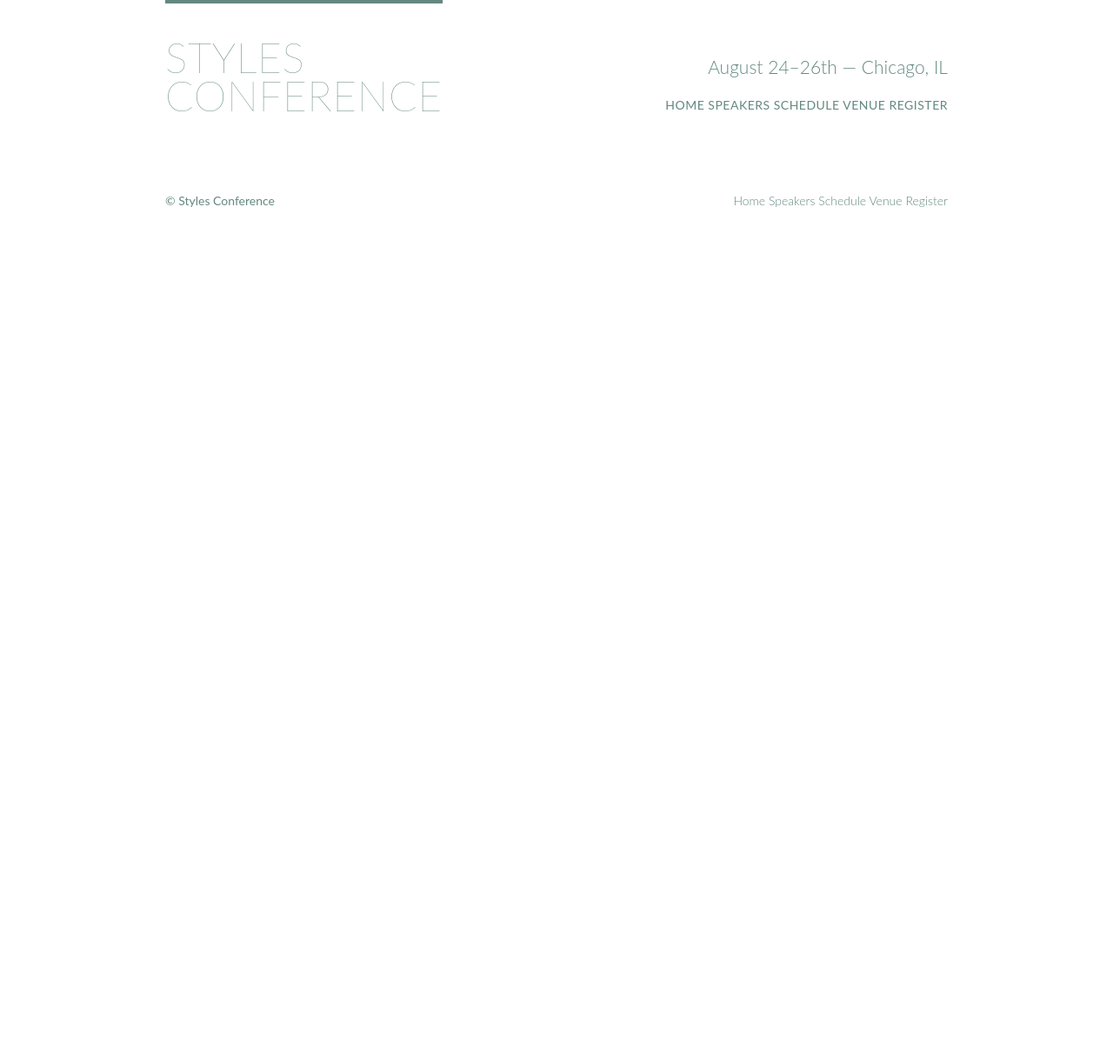
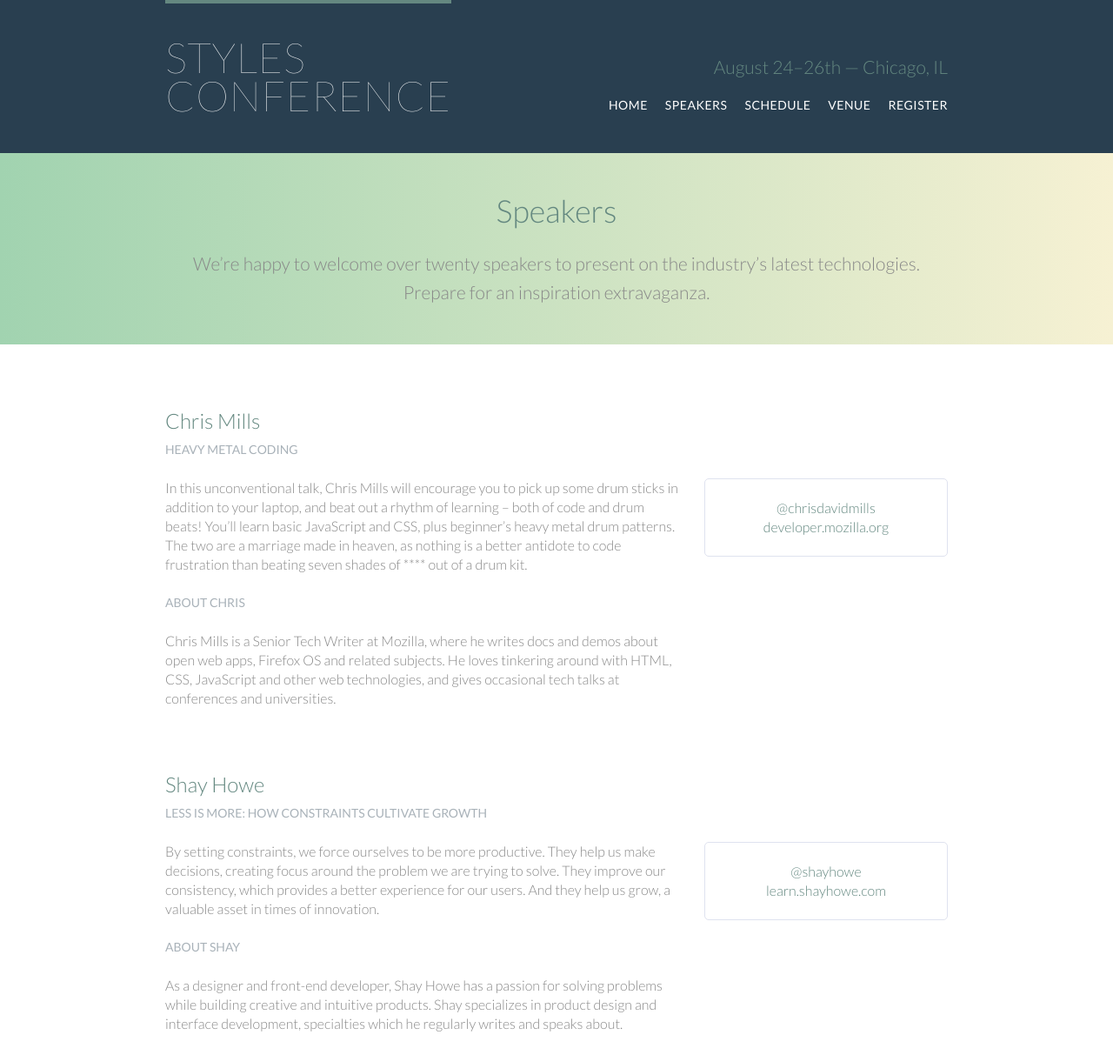
Before and after one commit to robertsturner52/styles-conference, a plain HTML site: page speakers.html in a window 1280 px wide. Shown: the top 1213 px of the page at 87% size. Before the commit the page ends 800 px from the top, so only its background shows below. Drawn offline with Linux system fonts and the light colour scheme.

Commit message:
Chapters 7 & 8
Background gradients and Lists

```diff
--- a/assets/stylesheets/main.css
+++ b/assets/stylesheets/main.css
@@ -2,11 +2,205 @@
 /* Eric Meyer's Reset CSS v2.0 - http://cssreset.com */
 html,body,div,span,applet,object,iframe,h1,h2,h3,h4,h5,h6,p,blockquote,pre,a,abbr,acronym,address,big,cite,code,del,dfn,em,img,ins,kbd,q,s,samp,small,strike,strong,sub,sup,tt,var,b,u,i,center,dl,dt,dd,ol,ul,li,fieldset,form,label,legend,table,caption,tbody,tfoot,thead,tr,th,td,article,aside,canvas,details,embed,figure,figcaption,footer,header,hgroup,menu,nav,output,ruby,section,summary,time,mark,audio,video{border:0;font-size:100%;font:inherit;vertical-align:baseline;margin:0;padding:0}article,aside,details,figcaption,figure,footer,header,hgroup,menu,nav,section{display:block}body{line-height:1}ol,ul{list-style:none}blockquote,q{quotes:none}blockquote:before,blockquote:after,q:before,q:after{content:none}table{border-collapse:collapse;border-spacing:0}
 
+/* Buttons */
+
+.btn {
+    border-radius: 5px;
+    color: #fff;
+    cursor: pointer;
+    font-weight: 400;
+    letter-spacing: .5px;
+    text-transform: uppercase;
+    display: inline-block;
+    margin: 0;
+}
+.btn-alt {
+    border: 1px solid #fff;
+    padding: 10px 30px;
+}
+.btn-alt:hover {
+    background: #fff;
+    color: #648880;
+}
+
+/* Clearfix */
+
+.group:before, .group:after {
+    content: "";
+    display: table;
+}
+.group:after {
+    clear: both;
+}
+.group: {
+    clear: both;
+    *zoom: 1;
+}
+
 /* Custom Styles */
 
 body {
+    background: #293f50;
     color: #888;
     font: 300 16px/22px "Lato", "Open Sans", "Helvetica Neue", Helvetica, Arial, sans-serif;
+}
+
+/* Grid */
+
+*, *:before, *:after {
+    -webkit-box-sizing: border-box;
+    -moz-box-sizing: border-box;
+    box-sizing: border-box;
+}
+
+.grid, .container {
+    width: 960px;
+    margin: 0 auto;
+}
+.container {
+    padding: 0px 30px;
+}
+.col-1-3, .col-2-3 {
+    display: inline-block;
+    vertical-align: top;
+}
+.grid, .col-1-3, .col-2-3 {
+    padding-left: 15px;
+    padding-right: 15px;
+}
+.col-1-3 {
+    width: 33.33%;
+}
+.col-2-3 {
+    width: 66.66%;
+}
+
+/* Home */
+
+.hero {
+    padding: 22px 80px 66px 80px;
+    color: #fff;
+    line-height: 44px;
+    text-align: center;
+}
+.hero h2 {
+    font-size: 36px;
+}
+.hero p {
+    font-size: 24px;
+    font-weight: 100;
+}
+.teaser a:hover h3 {
+    color: #a9b2b9;
+}
+
+/* Leads */
+
+.lead {
+    text-align: center;
+}
+.lead p {
+    font-size: 21px;
+    line-height: 33px;
+}
+
+/* Links */
+
+a {
+    color: #648880;
+    text-decoration: none;
+}
+a:hover {
+    color: #a9b2b9;
+}
+p a {
+    border-bottom: 1px solid #dfe2ef;
+}
+.primary-header a, .primary-footer a {
+    color: #fff;
+}
+.primary-header a:hover, .primary-footer a:hover {
+    color: #648880;
+}
+
+/* Navigation */
+
+.nav {
+    text-align: right;
+}
+.nav li {
+    display: inline-block;
+    margin: 0 10px;
+    vertical-align: top;
+}
+.nav li:last-child {
+    margin-right: 0;
+}
+
+/* Primary Footer */
+
+.primary-footer small {
+    float: left;
+    font-weight: 400;
+}
+.primary-footer {
+    padding-bottom: 44px;
+    padding-top: 44px;
+    color: #648880;
+    font-size: 14px;
+}
+
+/* Primary Header */
+
+.logo {
+    float: left;
+    border-top: 4px solid #648880;
+    padding: 40px 0 22px 0;
+    font-size: 48px;
+    font-weight: 100;
+    letter-spacing: .5px;
+    line-height: 44px;
+    text-transform: uppercase;
+}
+.tagline {
+    margin: 66px 0 22px 0;
+    text-align: right;
+}
+.primary-nav {
+    font-size: 14px;
+    font-weight: 400;
+    letter-spacing: .5px;
+    text-transform: uppercase;
+}
+
+/* Rows */
+
+.row, .row-alt {
+    min-width: 960px;
+}
+.row {
+    background: #fff;
+    padding: 66px 0 44px 0;
+}
+.row-alt {
+    background: #cbe2c1;
+    background: -webkit-linear-gradient(to right, #a1d3b0, #f6f1d3);
+    background: -moz-linear-gradient(to right, #a1d3b0, #f6f1d3);
+    background: linear-gradient(to right, #a1d3b0, #f6f1d3);
+    padding: 44px 0 22px 0;
+}
+
+/* Speakers */
+
+.speaker {
+    margin-bottom: 44px;
+}
+.speaker-info {
+    border: 1px solid #dfe2ef;
+    border-radius: 5px;
+    margin-top: 88px;
+    padding: 22px 0;
+    text-align: center;
 }
 
 /* Typography */
@@ -43,132 +237,3 @@ strong {
 cite, em {
     font-style: italic;
 }
-
-/* Links */
-
-a {
-    color: #648880;
-    text-decoration: none;
-}
-a:hover {
-    color: #a9b2b9;
-}
-p a {
-    border-bottom: 1px solid #dfe2ef;
-}
-
-/* Navigation */
-
-.nav {
-    text-align: right;
-}
-
-/* Grid */
-
-*, *:before, *:after {
-    -webkit-box-sizing: border-box;
-    -moz-box-sizing: border-box;
-    box-sizing: border-box;
-}
-
-.grid, .container {
-    width: 960px;
-    margin: 0 auto;
-}
-.container {
-    padding: 0px 30px;
-}
-.col-1-3, .col-2-3 {
-    display: inline-block;
-    vertical-align: top;
-}
-.grid, .col-1-3, .col-2-3 {
-    padding-left: 15px;
-    padding-right: 15px;
-}
-.col-1-3 {
-    width: 33.33%;
-}
-.col-2-3 {
-    width: 66.66%;
-}
-
-/* Clearfix */
-
-.group:before, .group:after {
-    content: "";
-    display: table;
-}
-.group:after {
-    clear: both;
-}
-.group: {
-    clear: both;
-    *zoom: 1;
-}
-
-/* Buttons */
-
-.btn {
-    border-radius: 5px;
-    display: inline-block;
-    margin: 0;
-}
-.btn-alt {
-    border: 1px solid #dfe2e5;
-    padding: 10px 30px;
-}
-
-/* Home */
-
-.hero {
-    padding: 22px 80px 66px 80px;
-    line-height: 44px;
-    text-align: center;
-}
-.hero h2 {
-    font-size: 36px;
-}
-.hero p {
-    font-size: 24px;
-    font-weight: 100;
-}
-.teaser a:hover h3 {
-    color: #a9b2b9;
-}
-
-/* Primary Header */
-
-.logo {
-    float: left;
-    border-top: 4px solid #648880;
-    padding: 40px 0 22px 0;
-    font-size: 48px;
-    font-weight: 100;
-    letter-spacing: .5px;
-    line-height: 44px;
-    text-transform: uppercase;
-}
-.tagline {
-    margin: 66px 0 22px 0;
-    text-align: right;
-}
-.primary-nav {
-    font-size: 14px;
-    font-weight: 400;
-    letter-spacing: .5px;
-    text-transform: uppercase;
-}
-
-/* Primary Footer */
-
-.primary-footer small {
-    float: left;
-    font-weight: 400;
-}
-.primary-footer {
-    padding-bottom: 44px;
-    padding-top: 44px;
-    color: #648880;
-    font-size: 14px;
-}
--- a/speakers.html
+++ b/speakers.html
@@ -4,31 +4,78 @@
     <meta charset="utf-8">
     <title>Speakers</title>
     <link rel="stylesheet" href="assets/stylesheets/main.css">
+    <link rel="stylesheet" href="http://fonts.googleapis.com/css?family=Lato:100,300,400">
 </head>
 <body>
-    <header class="container group">
+    <header class="primary-header container group">
         <h1 class="logo">
             <a href="index.html">Styles <br> Conference</a>
         </h1>
         <h3 class="tagline">August 24&ndash;26th &mdash; Chicago, IL</h3>
         <nav class="nav primary-nav">
-            <a href="index.html">Home</a>
-            <a href="speakers.html">Speakers</a>
-            <a href="schedule.html">Schedule</a>
-            <a href="venue.html">Venue</a>
-            <a href="register.html">Register</a>
+            <ul>
+                <li><a href="index.html">Home</a></li><!--
+                --><li><a href="speakers.html">Speakers</a></li><!--
+                --><li><a href="schedule.html">Schedule</a></li><!--
+                --><li><a href="venue.html">Venue</a></li><!--
+                --><li><a href="register.html">Register</a></li>
+            </ul>
         </nav>
-    </header>
-    <section class="container">
+   </header>
+	<section class="row-alt">
+	    <div class="lead container">
+	 	   <h1>Speakers</h1>
+	 	   <p>We&#8217;re happy to welcome over twenty speakers to present on the industry&#8217;s latest technologies. Prepare for an inspiration extravaganza.</p>
+	 	</div>
+    </section>
+    <section class="row">
+    	<div class="grid">
+	        <section class="speaker" id="chris-mills">
+		        <div class="col-2-3">
+		            <h2>Chris Mills</h2>
+		            <h5>Heavy Metal Coding</h5>
+		            <p>In this unconventional talk, Chris Mills will encourage you to pick up some drum sticks in addition to your laptop, and beat out a rhythm of learning &#8211; both of code and drum beats! You&#8217;ll learn basic JavaScript and CSS, plus beginner&#8217;s heavy metal drum patterns. The two are a marriage made in heaven, as nothing is a better antidote to code frustration than beating seven shades of **** out of a drum kit.</p>
+		            <h5>About Chris</h5>
+		            <p>Chris Mills is a Senior Tech Writer at Mozilla, where he writes docs and demos about open web apps, Firefox OS and related subjects. He loves tinkering around with HTML, CSS, JavaScript and other web technologies, and gives occasional tech talks at conferences and universities.</p>
+		        </div><!--
+	        	--><aside class="col-1-3">
+		            <div class="speaker-info">
+		              <ul>
+		                <li><a href="https://twitter.com/chrisdavidmills">@chrisdavidmills</a></li>
+		                <li><a href="https://developer.mozilla.org/">developer.mozilla.org</a></li>
+		              </ul>
+		            </div>
+	        	</aside>
+	        </section>
+	   		<section id="shay-howe">
+	    		<div class="col-2-3">
+	    			<h2>Shay Howe</h2>
+	    			<h5>Less Is More: How Constraints Cultivate Growth</h5>
+	    			<p>By setting constraints, we force ourselves to be more productive. They help us make decisions, creating focus around the problem we are trying to solve. They improve our consistency, which provides a better experience for our users. And they help us grow, a valuable asset in times of innovation.</p>
+	    			<h5>About Shay</h5>
+	    			<p>As a designer and front-end developer, Shay Howe has a passion for solving problems while building creative and intuitive products. Shay specializes in product design and interface development, specialties which he regularly writes and speaks about.</p>
+	    		</div><!--
+	    		--><aside class="col-1-3">
+	    			<div class="speaker-info">
+	    				<ul>
+	    					<li><a href="https://twitter.com/shayhowe">@shayhowe</a></li>
+	    					<li><a href="http://learn.shayhowe.com/">learn.shayhowe.com</a></li>
+	    				</ul>
+	    			</div>
+	    		</aside>
+    		</section>
+    	</div>
     </section>
 	<footer class="primary-footer container group">
 	    <small>&copy; Styles Conference</small>
 	    <nav class="nav">
-	        <a href="index.html">Home</a>
-	        <a href="speakers.html">Speakers</a>
-	        <a href="schedule.html">Schedule</a>
-	        <a href="venue.html">Venue</a>
-	        <a href="register.html">Register</a>
+            <ul>
+                <li><a href="index.html">Home</a></li><!--
+                --><li><a href="speakers.html">Speakers</a></li><!--
+                --><li><a href="schedule.html">Schedule</a></li><!--
+                --><li><a href="venue.html">Venue</a></li><!--
+                --><li><a href="register.html">Register</a></li>
+            </ul>
 	    </nav>
 	</footer>
 </body>
```
Also changed, not shown: index.html (+21 -15 lines), register.html (+21 -15 lines), schedule.html (+21 -12 lines), venue.html (+21 -12 lines).
